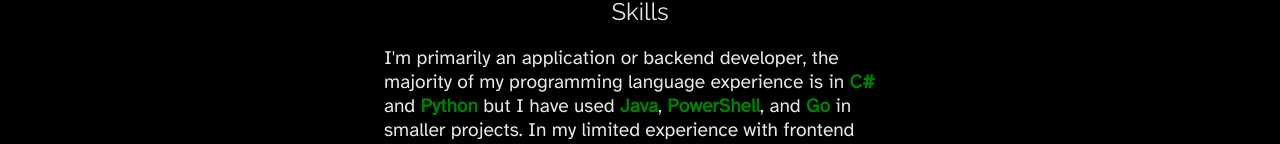
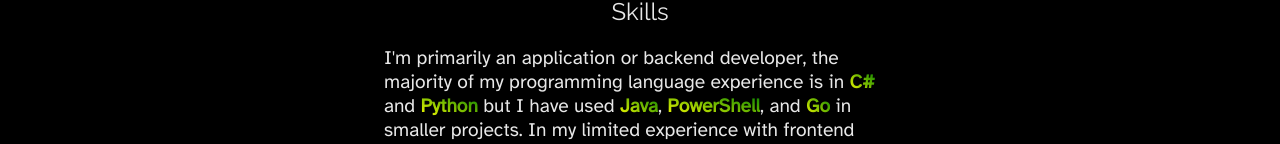
Before and after one commit to cai-michael/cai-michael.github.io, an Angular app in the folder website/: page / in a window 1280 px wide. Shown: the part 655-799 px from the top of the page. Built offline with nearby package versions, Linux system fonts and the light colour scheme.

Commit message:
Very fun gradient

```diff
--- a/website/src/app/home/home.component.css
+++ b/website/src/app/home/home.component.css
@@ -16,6 +16,10 @@ h2 {
 }
 
 b {
-  color:green;
   font-weight: 700;
+  /* A fun way of making the text a gradient, probably delete this later :) */
+  background-image: linear-gradient(to right top, yellow, green);
+  background-clip: text;
+  color:transparent;
+
 }
```
